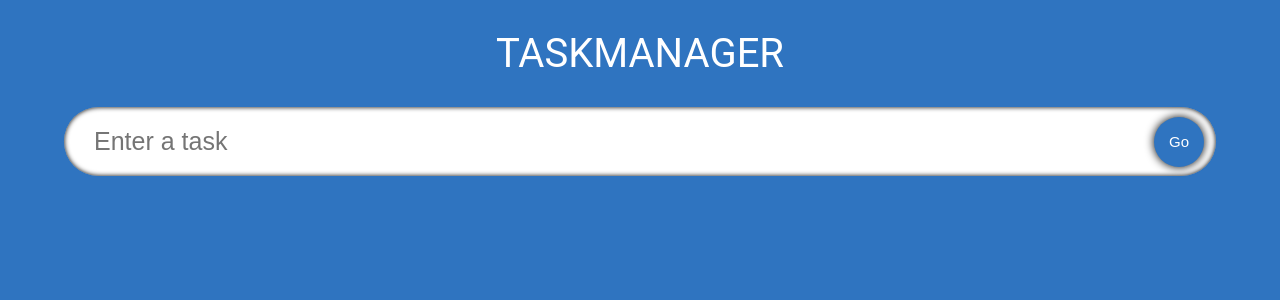
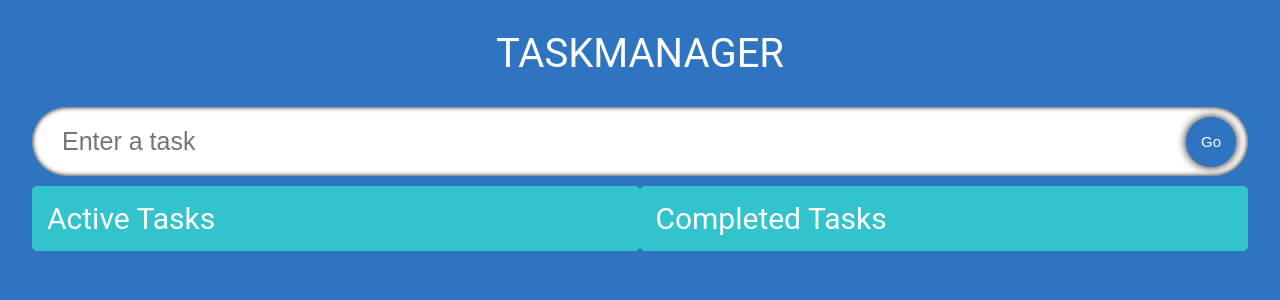
Before and after one commit to planetoida90210/react-typescript-task-manager, a React (Create React App) app: page / in a window 1280 px wide. Shown: the top 300 px of the page. Built offline with nearby package versions, Linux system fonts and the light colour scheme.

Commit message:
add style to drag n drop feature

```diff
--- a/src/components/TodoList.tsx
+++ b/src/components/TodoList.tsx
@@ -9,15 +9,28 @@ interface Props {
 }
 
 const TodoList:React.FC<Props> = ({todos, setTodos}) => {
-  return <div className='todos'>
-    {todos.map(todo=>(
-     <SingleTodo
-     todo={todo}
-     key={todo.id}
-     todos={todos}
-     setTodos={setTodos} />
-    ))}
-  </div>;
+  return (
+    <div className="container">
+      <div className="todos">
+        <span className="todos__heading">
+          Active Tasks
+        </span>
+        {
+        todos.map((todo)=>(
+          <SingleTodo todo={todo} todos={todos} key={todo.id} setTodos={setTodos} />
+        ))
+        }
+      </div>
+      <div className="todos remove">
+     <span className='todos__heading'>Completed Tasks</span>
+        {
+        todos.map((todo)=>(
+          <SingleTodo todo={todo} todos={todos} key={todo.id} setTodos={setTodos} />
+        ))
+        }
+      </div>
+    </div>
+  )
 };
 
 export default TodoList;
--- a/src/components/styles.css
+++ b/src/components/styles.css
@@ -1,6 +1,6 @@
 .input {
   display: flex;
-  width: 90%;
+  width: 95%;
   position: relative;
   align-items: center;
 }
@@ -45,11 +45,26 @@
   box-shadow: 0 0 5px black;
 }
 
+.container {
+  display: flex;
+  width: 95%;
+  margin-top: 10px;
+  justify-content: space-between;
+  align-items: flex-start;
+}
+
 .todos {
   display: flex;
-  justify-content: space-evenly;
-  width: 90%;
-  flex-wrap: wrap;
+  width: 47.5%;
+  flex-direction: column;
+  padding: 15px;
+  border-radius: 5px;
+  background-color: rgb(50, 195, 205);
+}
+
+.todos__heading {
+  font-size: 30px;
+  color: white;
 }
 
 .todos__single {
@@ -63,6 +78,12 @@
     rgba(34, 193, 195, 1) 0%,
     rgba(253, 187, 45, 1) 100%
   );
+  transition: 0.2s;
+}
+
+.todos__single:hover {
+  box-shadow: 0 0 5px black;
+  transform: scale(1.03);
 }
 
 .todos__single--text {
@@ -82,9 +103,9 @@
   cursor: pointer;
 }
 
-@media (max-width: 1200px) {
-  .todos__single {
-    width: 40%;
+@media (max-width: 1100px) {
+  .todos {
+    width: 45%;
   }
 }
 
```
Also changed, not shown: src/components/SingleTodo.tsx (line endings or trailing spaces).
